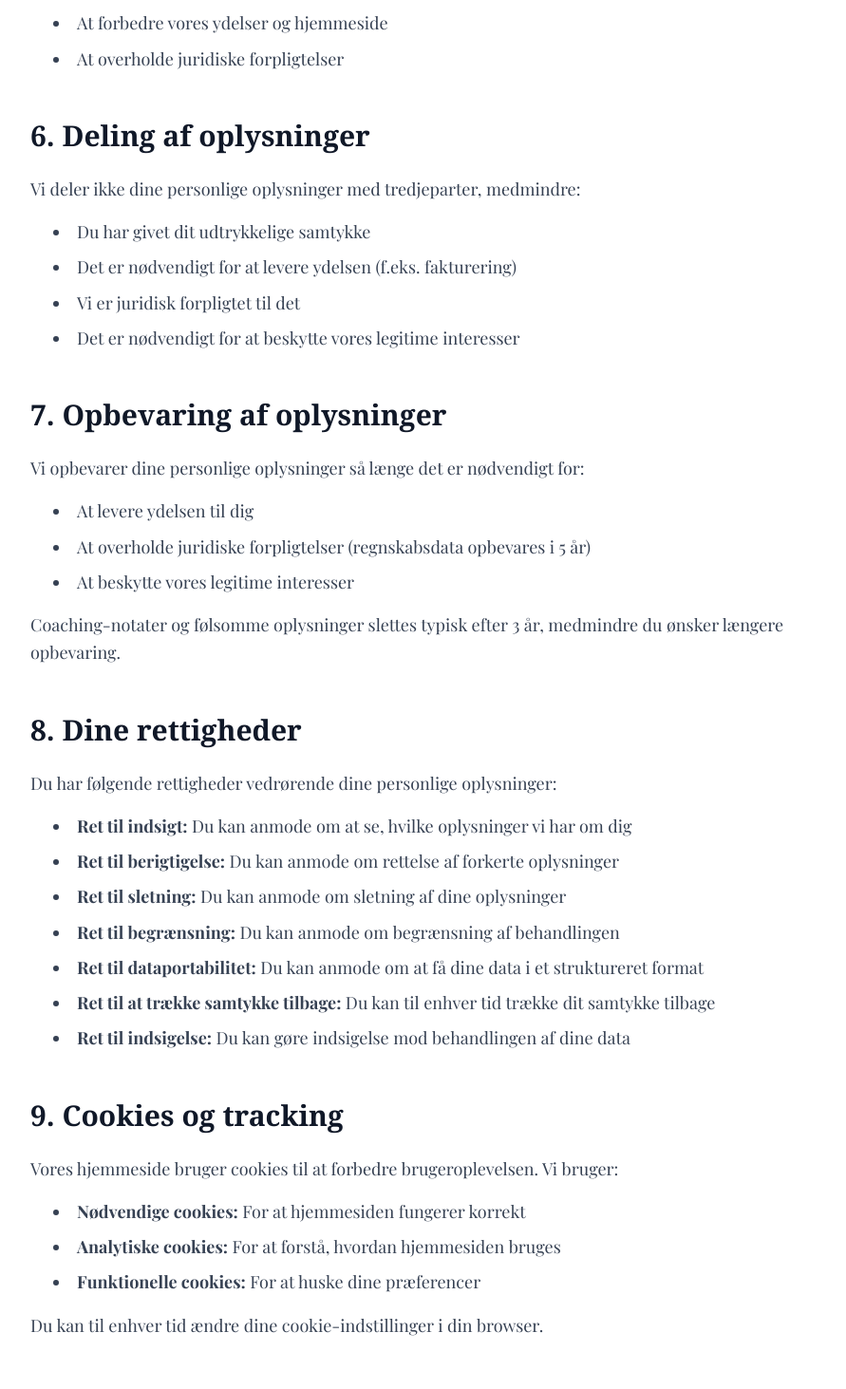
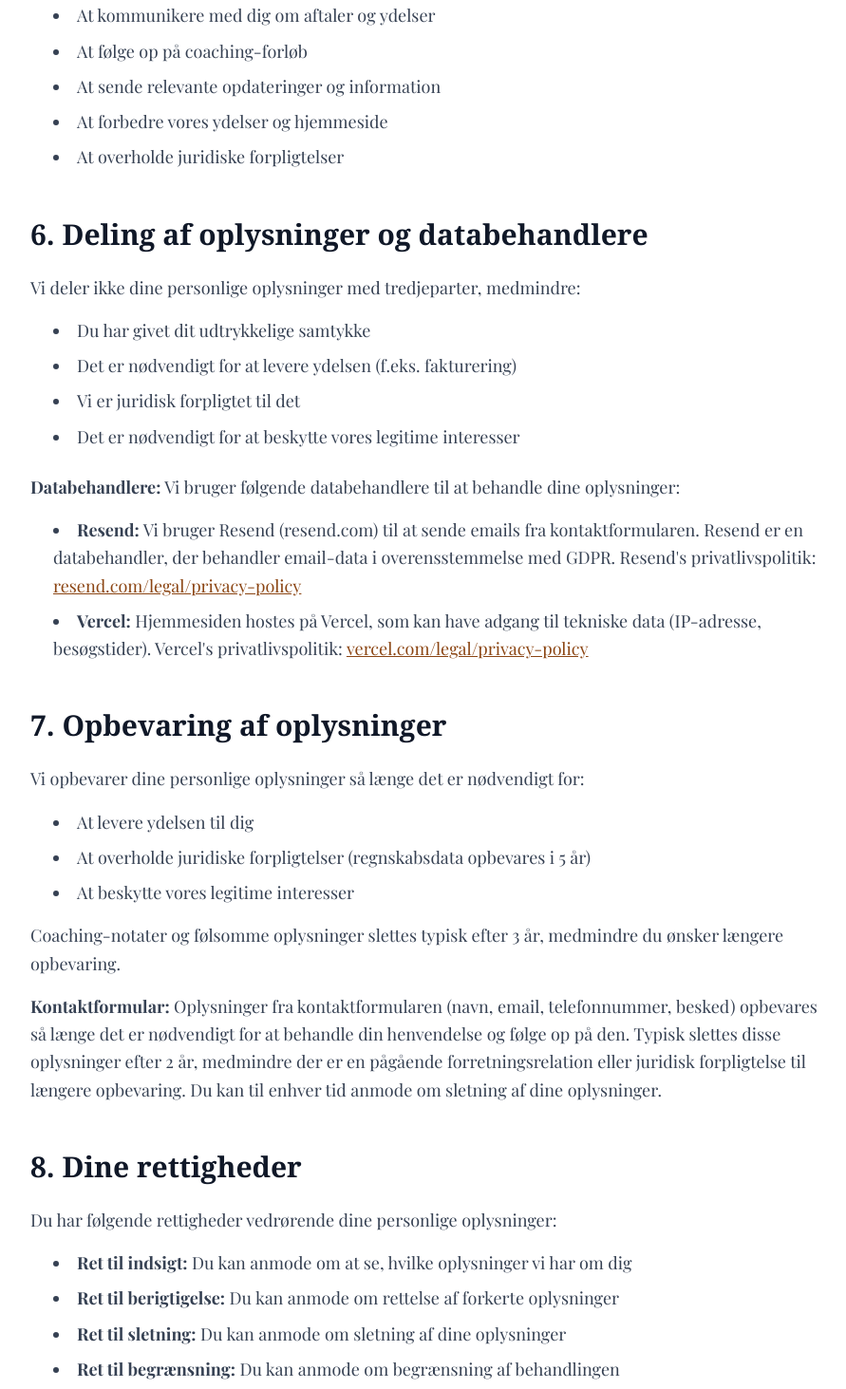
Before and after one commit to nordic-agency/marielouisestokholm, a Next.js app: page /privatlivspolitik in a window 1280 px wide. Shown: the part 1645-3108 px from the top of the page at 95% size, without its empty margins (184-1075 px from the left). Built offline with nearby package versions, Linux system fonts and the light colour scheme; no server answers.

Commit message:
Add GDPR compliance: consent checkbox, Resend databehandler info, and updated privacy policy

```diff
--- a/src/app/kontakt/page.tsx
+++ b/src/app/kontakt/page.tsx
@@ -11,6 +11,7 @@ export default function KontaktPage() {
     email: '',
     phoneNumber: '',
     message: '',
+    consent: false,
   });
   const [isSubmitting, setIsSubmitting] = useState(false);
   const [submitStatus, setSubmitStatus] = useState<{ type: 'success' | 'error' | null; message: string }>({ type: null, message: '' });
@@ -21,6 +22,13 @@ export default function KontaktPage() {
     setSubmitStatus({ type: null, message: '' });
 
     try {
+      // Validering af samtykke
+      if (!formData.consent) {
+        setSubmitStatus({ type: 'error', message: 'Du skal acceptere privatlivspolitikken for at sende beskeden.' });
+        setIsSubmitting(false);
+        return;
+      }
+
       // Send email via API route (Resend)
       const response = await fetch('/api/contact', {
         method: 'POST',
@@ -43,6 +51,7 @@ export default function KontaktPage() {
         email: '',
         phoneNumber: '',
         message: '',
+        consent: false,
       });
     } catch (error) {
       console.error('Email send error:', error);
@@ -53,9 +62,11 @@ export default function KontaktPage() {
   };
 
   const handleChange = (e: React.ChangeEvent<HTMLInputElement | HTMLTextAreaElement>) => {
+    const target = e.target;
+    const value = target.type === 'checkbox' ? (target as HTMLInputElement).checked : target.value;
     setFormData({
       ...formData,
-      [e.target.name]: e.target.value,
+      [target.name]: value,
     });
   };
 
@@ -202,6 +213,29 @@ export default function KontaktPage() {
                   </div>
                 </div>
               </div>
+
+              {/* GDPR Samtykke */}
+              <div className="mt-6">
+                <div className="flex items-start">
+                  <input
+                    type="checkbox"
+                    id="consent"
+                    name="consent"
+                    checked={formData.consent}
+                    onChange={(e) => setFormData({ ...formData, consent: e.target.checked })}
+                    required
+                    className="mt-1 h-4 w-4 rounded border-gray-300 text-[#8B4513] focus:ring-[#8B4513]"
+                  />
+                  <label htmlFor="consent" className="ml-3 text-sm text-gray-700">
+                    Jeg accepterer, at mine personlige oplysninger behandles i henhold til{' '}
+                    <Link href="/privatlivspolitik" className="text-[#8B4513] hover:text-[#A0522D] underline font-semibold" target="_blank">
+                      privatlivspolitikken
+                    </Link>
+                    . *
+                  </label>
+                </div>
+              </div>
+
               <div className="mt-8 flex justify-end">
                 <button
                   type="submit"
--- a/src/app/privatlivspolitik/page.tsx
+++ b/src/app/privatlivspolitik/page.tsx
@@ -44,6 +44,9 @@ export default function Privatlivspolitik() {
               <li><strong>Coachingdata:</strong> Notater fra coaching-sessioner og mål</li>
               <li><strong>Tekniske data:</strong> IP-adresse, browser type, besøgstider på hjemmesiden</li>
             </ul>
+            <p className="text-lg font-sans text-gray-700 leading-relaxed mt-4 mb-4">
+              <strong>Kontaktformular:</strong> Når du udfylder kontaktformularen på hjemmesiden, indsamler vi følgende oplysninger: Fornavn, efternavn, email-adresse, telefonnummer (valgfrit) og besked. Disse oplysninger behandles via email-service provideren Resend for at kunne besvare din henvendelse.
+            </p>
           </section>
 
           <section className="mb-12">
@@ -75,7 +78,7 @@ export default function Privatlivspolitik() {
           </section>
 
           <section className="mb-12">
-            <h2 className="text-3xl font-serif font-bold text-gray-900 mb-6">6. Deling af oplysninger</h2>
+            <h2 className="text-3xl font-serif font-bold text-gray-900 mb-6">6. Deling af oplysninger og databehandlere</h2>
             <p className="text-lg font-sans text-gray-700 leading-relaxed mb-4">
               Vi deler ikke dine personlige oplysninger med tredjeparter, medmindre:
             </p>
@@ -84,6 +87,13 @@ export default function Privatlivspolitik() {
               <li>Det er nødvendigt for at levere ydelsen (f.eks. fakturering)</li>
               <li>Vi er juridisk forpligtet til det</li>
               <li>Det er nødvendigt for at beskytte vores legitime interesser</li>
+            </ul>
+            <p className="text-lg font-sans text-gray-700 leading-relaxed mt-6 mb-4">
+              <strong>Databehandlere:</strong> Vi bruger følgende databehandlere til at behandle dine oplysninger:
+            </p>
+            <ul className="list-disc list-inside text-lg font-sans text-gray-700 leading-relaxed space-y-2 ml-6">
+              <li><strong>Resend:</strong> Vi bruger Resend (resend.com) til at sende emails fra kontaktformularen. Resend er en databehandler, der behandler email-data i overensstemmelse med GDPR. Resend's privatlivspolitik: <a href="https://resend.com/legal/privacy-policy" className="text-[#8B4513] hover:text-[#A0522D] underline" target="_blank" rel="noopener noreferrer">resend.com/legal/privacy-policy</a></li>
+              <li><strong>Vercel:</strong> Hjemmesiden hostes på Vercel, som kan have adgang til tekniske data (IP-adresse, besøgstider). Vercel's privatlivspolitik: <a href="https://vercel.com/legal/privacy-policy" className="text-[#8B4513] hover:text-[#A0522D] underline" target="_blank" rel="noopener noreferrer">vercel.com/legal/privacy-policy</a></li>
             </ul>
           </section>
 
@@ -97,8 +107,11 @@ export default function Privatlivspolitik() {
               <li>At overholde juridiske forpligtelser (regnskabsdata opbevares i 5 år)</li>
               <li>At beskytte vores legitime interesser</li>
             </ul>
-            <p className="text-lg font-sans text-gray-700 leading-relaxed mt-4">
+            <p className="text-lg font-sans text-gray-700 leading-relaxed mt-4 mb-4">
               Coaching-notater og følsomme oplysninger slettes typisk efter 3 år, medmindre du ønsker længere opbevaring.
+            </p>
+            <p className="text-lg font-sans text-gray-700 leading-relaxed mt-4 mb-4">
+              <strong>Kontaktformular:</strong> Oplysninger fra kontaktformularen (navn, email, telefonnummer, besked) opbevares så længe det er nødvendigt for at behandle din henvendelse og følge op på den. Typisk slettes disse oplysninger efter 2 år, medmindre der er en pågående forretningsrelation eller juridisk forpligtelse til længere opbevaring. Du kan til enhver tid anmode om sletning af dine oplysninger.
             </p>
           </section>
 
@@ -121,13 +134,8 @@ export default function Privatlivspolitik() {
           <section className="mb-12">
             <h2 className="text-3xl font-serif font-bold text-gray-900 mb-6">9. Cookies og tracking</h2>
             <p className="text-lg font-sans text-gray-700 leading-relaxed mb-4">
-              Vores hjemmeside bruger cookies til at forbedre brugeroplevelsen. Vi bruger:
+              Vores hjemmeside bruger kun nødvendige cookies til at hjemmesiden fungerer korrekt (f.eks. til at huske login-status). Vi bruger ikke analytiske cookies eller tracking-teknologier.
             </p>
-            <ul className="list-disc list-inside text-lg font-sans text-gray-700 leading-relaxed space-y-2 ml-6">
-              <li><strong>Nødvendige cookies:</strong> For at hjemmesiden fungerer korrekt</li>
-              <li><strong>Analytiske cookies:</strong> For at forstå, hvordan hjemmesiden bruges</li>
-              <li><strong>Funktionelle cookies:</strong> For at huske dine præferencer</li>
-            </ul>
             <p className="text-lg font-sans text-gray-700 leading-relaxed mt-4">
               Du kan til enhver tid ændre dine cookie-indstillinger i din browser.
             </p>
```
